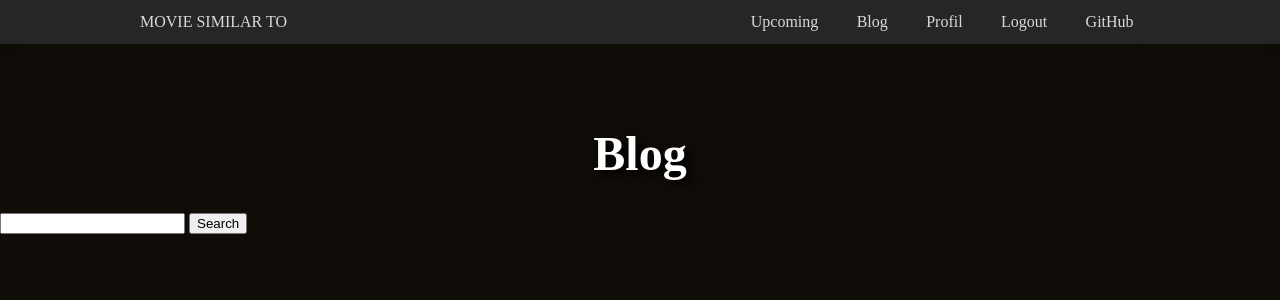
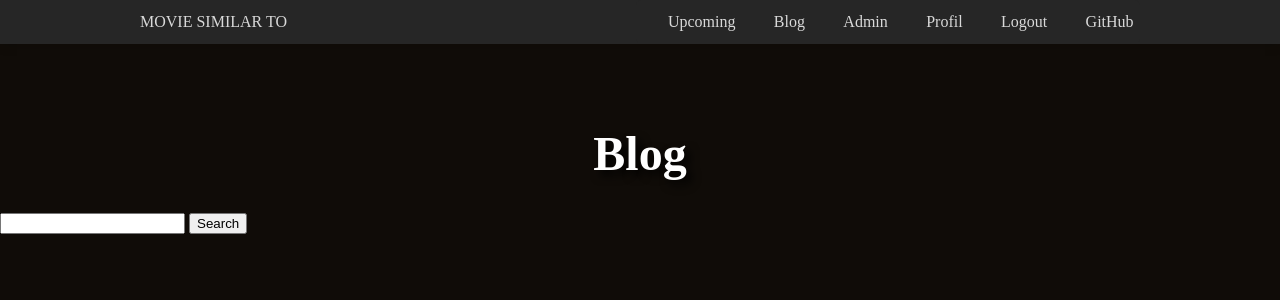
Before and after one commit to DEENUU1/Flask-Movie-Similar-TO, a Flask app: page /blog in a window 1280 px wide. Shown: the top 300 px of the page. Run offline with Flask 2, Linux system fonts and the light colour scheme; the visitor is signed in with stand-in values (Sample User, id 1); data comes from the database, SQL or seed files in the repository; data that the repository does not hold is empty.

Commit message:
Simple admin verification which allows to display blog functions and dashboard only for admin user

```diff
--- a/similar_movies/templates/admin.html
+++ b/similar_movies/templates/admin.html
@@ -13,6 +13,7 @@
 <h1>Admin dashboard</h1>
 
 <h2>Posts</h2>
+<a href="/create/post">Create a new post</a>
 <table>
     <tr>
         <td>Title</td>
@@ -35,6 +36,7 @@
 </table>
 
 <h2>Category</h2>
+<a href="/create/category">Create a new category</a>
 <table>
     <tr>
         <td>Name</td>
--- a/similar_movies/templates/navigation_bar.html
+++ b/similar_movies/templates/navigation_bar.html
@@ -20,6 +20,9 @@
     <ul class="navbar-links">
       <li class="navbar-item"><a class="navbar-link" href="/upcoming">Upcoming</a></li>
       <li class="navbar-item"><a class="navbar-link" href="/blog">Blog</a></li>
+      {% if current_user.id == 1 %}
+      <li class="navbar-item"><a class="navbar-link" href="/admin">Admin</a></li>
+      {% endif %}
       {% if user.is_authenticated %}
       <li class="navbar-item"><a class="navbar-link" href="/profile">Profil</a></li>
       <li class="navbar-item"><a class="navbar-link" href="/logout">Logout</a></li>
--- a/similar_movies/views.py
+++ b/similar_movies/views.py
@@ -89,19 +89,24 @@ def delete_show(id):
 @login_required
 def create_post():
     """ This view allows to create post. Only admin user are able to do it. """
-    category_list = Category.query.all()
-    if request.method == "POST":
-        title = request.form.get("title")
-        category_id = request.form.get('category')
-        content = request.form.get('content')
+    id = current_user.id
+    if id == 1:
+        category_list = Category.query.all()
+        if request.method == "POST":
+            title = request.form.get("title")
+            category_id = request.form.get('category')
+            content = request.form.get('content')
 
-        post = Post(title=title, category_id=category_id, content=content)
-        db.session.add(post)
-        db.session.commit()
+            post = Post(title=title, category_id=category_id, content=content)
+            db.session.add(post)
+            db.session.commit()
+            return redirect(url_for('auth.admin'))
+        return render_template('create_post.html',
+                               user=current_user,
+                               category_list=category_list)
+    else:
+        flash("You are not a admin user", category='error')
         return redirect(url_for('views.home'))
-    return render_template('create_post.html',
-                           user=current_user,
-                           category_list=category_list)
 
 
 @views.route('/delete/post/<int:id>', methods=['POST'])
@@ -112,22 +117,27 @@ def delete_post(id):
     db.session.delete(post)
     db.session.commit()
     flash("Post successfully removed", category='success')
-    return redirect(url_for('views.home'))
+    return redirect(url_for('auth.admin'))
 
 
 @views.route('/create/category', methods=['POST', 'GET'])
 @login_required
 def create_category():
     """ This view allows to create category for a post. Only admin user are able to do it. """
-    if request.method == "POST":
-        name = request.form.get('name')
+    id = current_user.id
+    if id == 1:
+        if request.method == "POST":
+            name = request.form.get('name')
 
-        category = Category(name=name)
-        db.session.add(category)
-        db.session.commit()
+            category = Category(name=name)
+            db.session.add(category)
+            db.session.commit()
+            return redirect(url_for('auth.admin'))
+        return render_template('create_category.html',
+                               user=current_user)
+    else:
+        flash("You are not a admin user", category='error')
         return redirect(url_for('views.home'))
-    return render_template('create_category.html',
-                           user=current_user)
 
 
 @views.route('/delete/category/<int:id>', methods=['POST'])
@@ -138,7 +148,7 @@ def delete_category(id):
     db.session.delete(category)
     db.session.commit()
     flash("Category successfully removed", category='success')
-    return redirect(url_for('views.home'))
+    return redirect(url_for('auth.admin'))
 
 
 @views.route('/search', methods=['GET', 'POST'])
```
Also changed, not shown: similar_movies/auth.py (+11 -6 lines).
